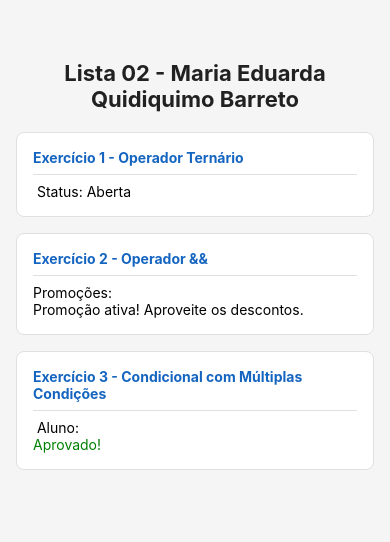
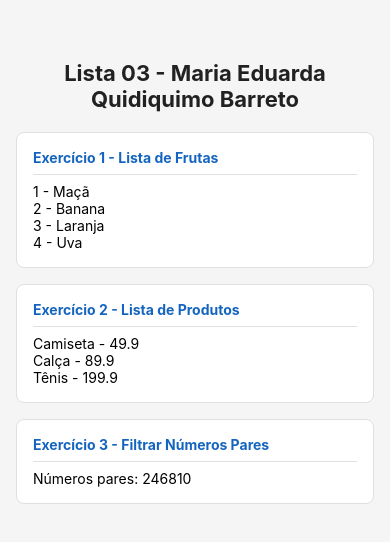
Before and after one commit to maria-quidiquimo/projeto-mobile, a React Native app in the folder first-app/: screen / in a window 390 px wide. Shown: the top 542 px of the page. Built offline with nearby package versions, Linux system fonts and the light colour scheme.

Commit message:
exercício 3 feito

```diff
--- a/first-app/src/App.js
+++ b/first-app/src/App.js
@@ -3,10 +3,11 @@ import { StyleSheet, Text, View } from 'react-native';
 import Exemplo04 from './jsx_examples/exemplo-04-listas';
 import Lista01 from './exercícios-jsx/lista-01';
 import Lista02 from './exercícios-jsx/lista-02';
+import Lista03 from './exercícios-jsx/lista-03';
 
 export default function App() {
   return (
-    <Lista02 />
+    <Lista03 />
   );
 }
 
--- a/first-app/src/exercícios-jsx/lista-03.js
+++ b/first-app/src/exercícios-jsx/lista-03.js
@@ -1,13 +1,42 @@
 import { View, Text, ScrollView, StyleSheet } from "react-native";
 
 export default function Lista03() {
+    const frutas = ["Maçã", "Banana", "Laranja", "Uva"];
+
+    const produtos = [
+    { id: 1, nome: "Camiseta", preco: 49.90 },
+    { id: 2, nome: "Calça", preco: 89.90 },
+    { id: 3, nome: "Tênis", preco: 199.90 },
+    ];
+
+    const numeros = [1, 2, 3, 4, 5, 6, 7, 8, 9, 10];
+    const numerosPares = numeros.filter(numero => numero % 2 === 0);
+
   return (
     <ScrollView style={styles.container}>
       <Text style={styles.titulo}>Lista 03 - Maria Eduarda Quidiquimo Barreto</Text>
 
       <View style={styles.card}>
-        <Text style={styles.label}>Exercício 1 - View com Text</Text>
-        {/* TODO: sua resposta aqui */}
+        <Text style={styles.label}>Exercício 1 - Lista de Frutas</Text>
+        {frutas.map((fruta, index)=> (
+                    <Text key={index}>
+                        {index + 1} - {fruta}
+                    </Text>
+                ))}
+      </View>
+      {/* -------------------------------------------------------------------------------- */}
+      <View style={styles.card}>
+        <Text style={styles.label}>Exercício 2 - Lista de Produtos</Text>
+        {produtos.map((produto) => (
+                <Text key={produto.id}>
+                    {produto.nome} - {produto.preco}
+                </Text>
+            ))}
+      </View>
+      {/* ---------------------------------------------------------------------------------- */}
+      <View style={styles.card}>
+        <Text style={styles.label}>Exercício 3 - Filtrar Números Pares</Text>
+        <Text>Números pares: {numerosPares} </Text>
       </View>
     </ScrollView>
   );
```
